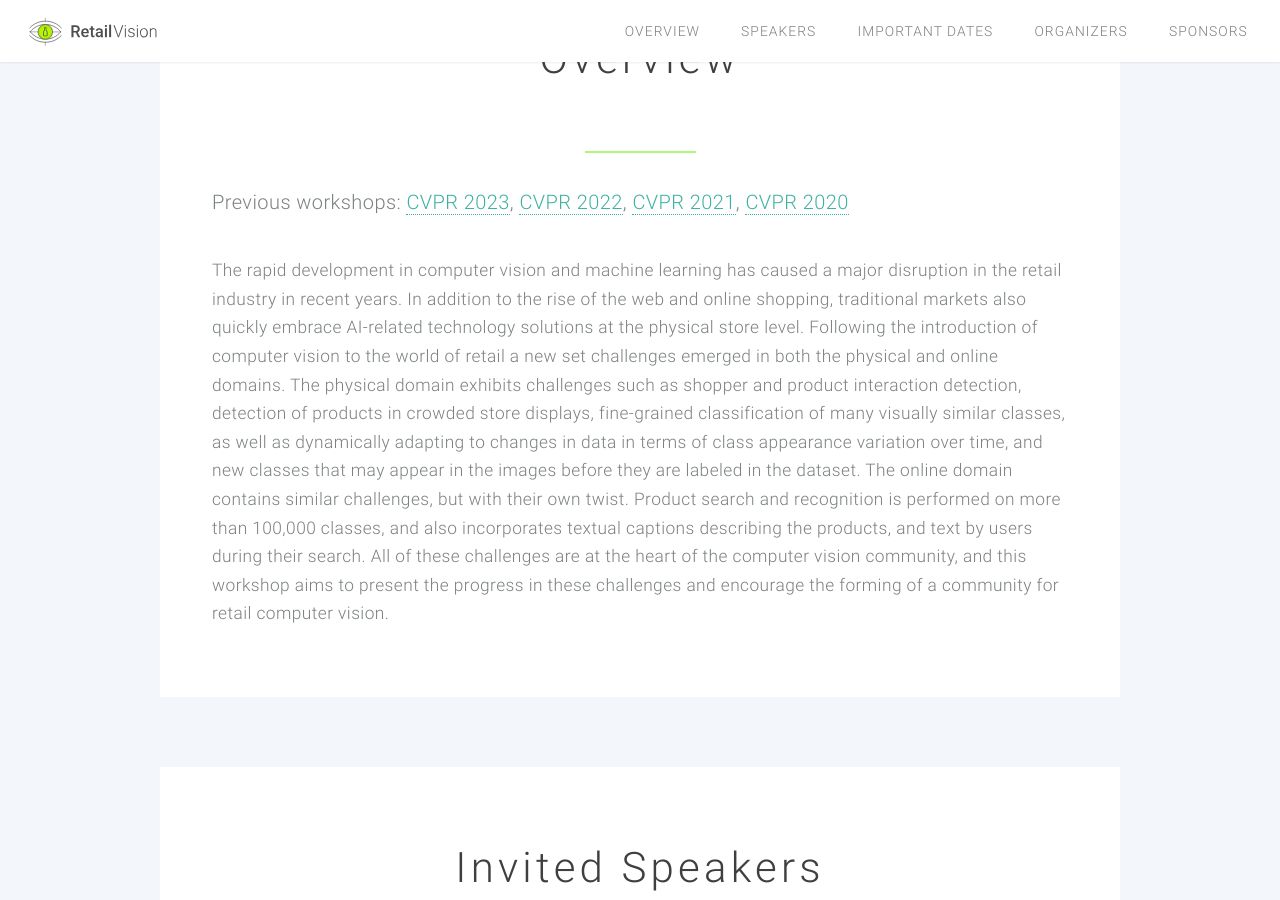
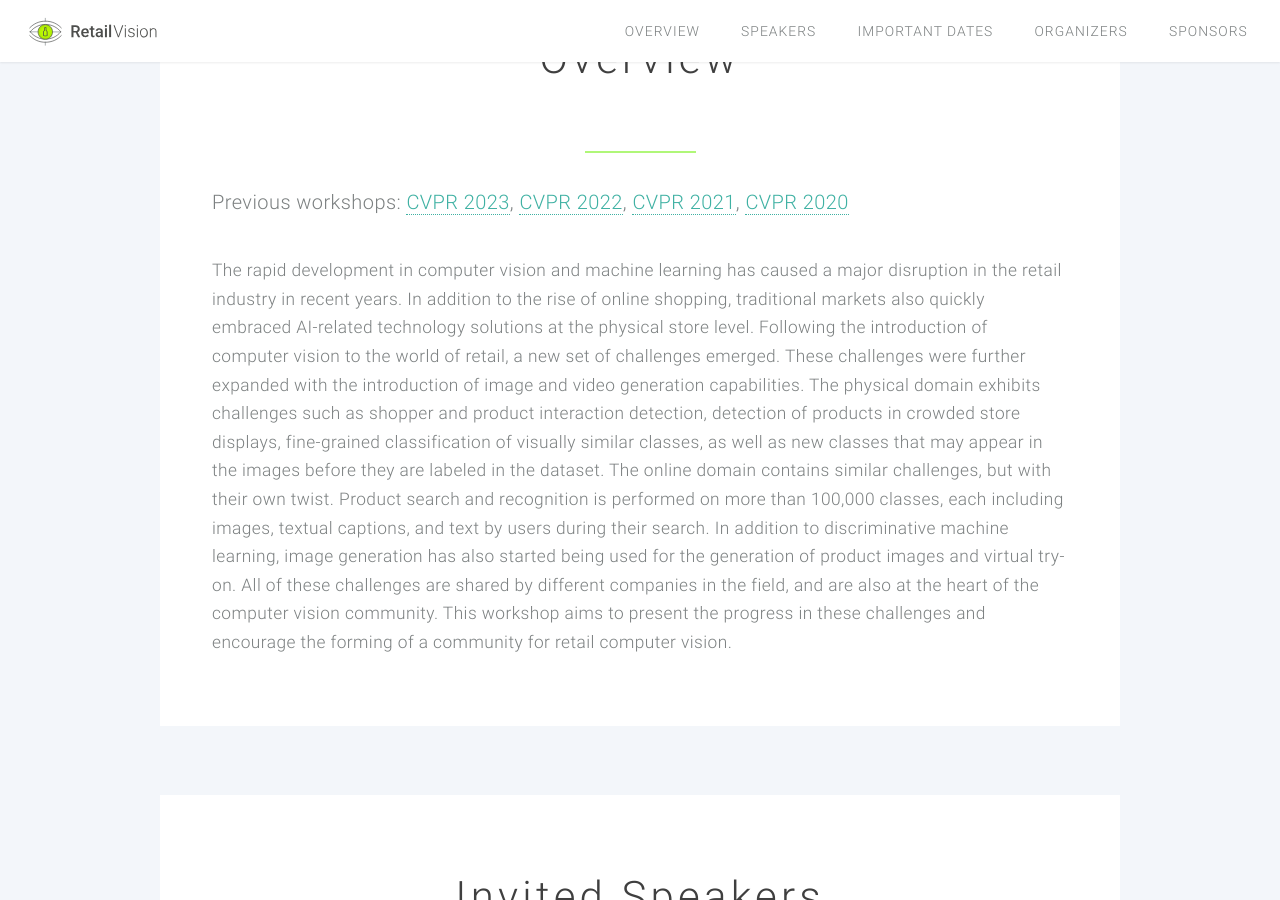
Before and after one commit to retailvisionworkshop/retailvisionworkshop.github.io, a Jekyll site: the page built from index.html, in a window 1280 px wide and 900 px high, scrolled down 693 px. Built offline with Jekyll 4.4.1, drawn with Linux system fonts in a browser that asks for light colours.

Commit message:
Add files via upload

```diff
--- a/index.html
+++ b/index.html
@@ -27,20 +27,21 @@ redirect_from: "/"
 
                 <!-- <p> -->
                     The rapid development in computer vision and machine learning has caused a
-                    major disruption in the retail industry in recent years. In addition to the rise of
-                    the web and online shopping, traditional markets also quickly embrace AI-related
-                    technology solutions at the physical store level.
-                    Following the introduction of computer vision to the world of retail a new
-                    set challenges emerged in both the physical and online domains. The physical
-                    domain exhibits challenges such as shopper and product interaction detection,
-                    detection of products in crowded store displays, fine-grained classification of
-                    many visually similar classes, as well as dynamically adapting to changes in
-                    data in terms of class appearance variation over time, and new classes that
-                    may appear in the images before they are labeled in the dataset. The online
-                    domain contains similar challenges, but with their own twist. Product search
-                    and recognition is performed on more than 100,000 classes, and also incorporates
-                    textual captions describing the products, and text by users during their search.
-                    All of these challenges are at the heart of the computer vision community, and this workshop aims to present the progress in these challenges and encourage the forming of a community for retail computer vision.
+        major disruption in the retail industry in recent years. In addition to the rise of
+        online shopping, traditional markets also quickly embraced AI-related technology
+        solutions at the physical store level.
+        Following the introduction of computer vision to the world of retail, a new
+        set of challenges emerged. These challenges were further expanded with the introduction
+        of image and video generation capabilities. The physical domain exhibits challenges such
+        as shopper and product interaction detection, detection of products in crowded store displays,
+        fine-grained classification of visually similar classes, as well as new classes that may appear in the images
+        before they are labeled in the dataset. The online domain contains similar challenges, but with their own twist.
+        Product search and recognition is performed on more than 100,000 classes, each including images, textual
+        captions, and text by users during their search. In addition to discriminative machine learning, image
+        generation has also started being used for the generation of product images and virtual try-on.
+        All of these challenges are shared by different companies in the field, and are also at the heart of
+        the computer vision community. This workshop aims to present the progress in these challenges and encourage
+        the forming of a community for retail computer vision.
                 <!-- </p> -->
     </section>
 
```
